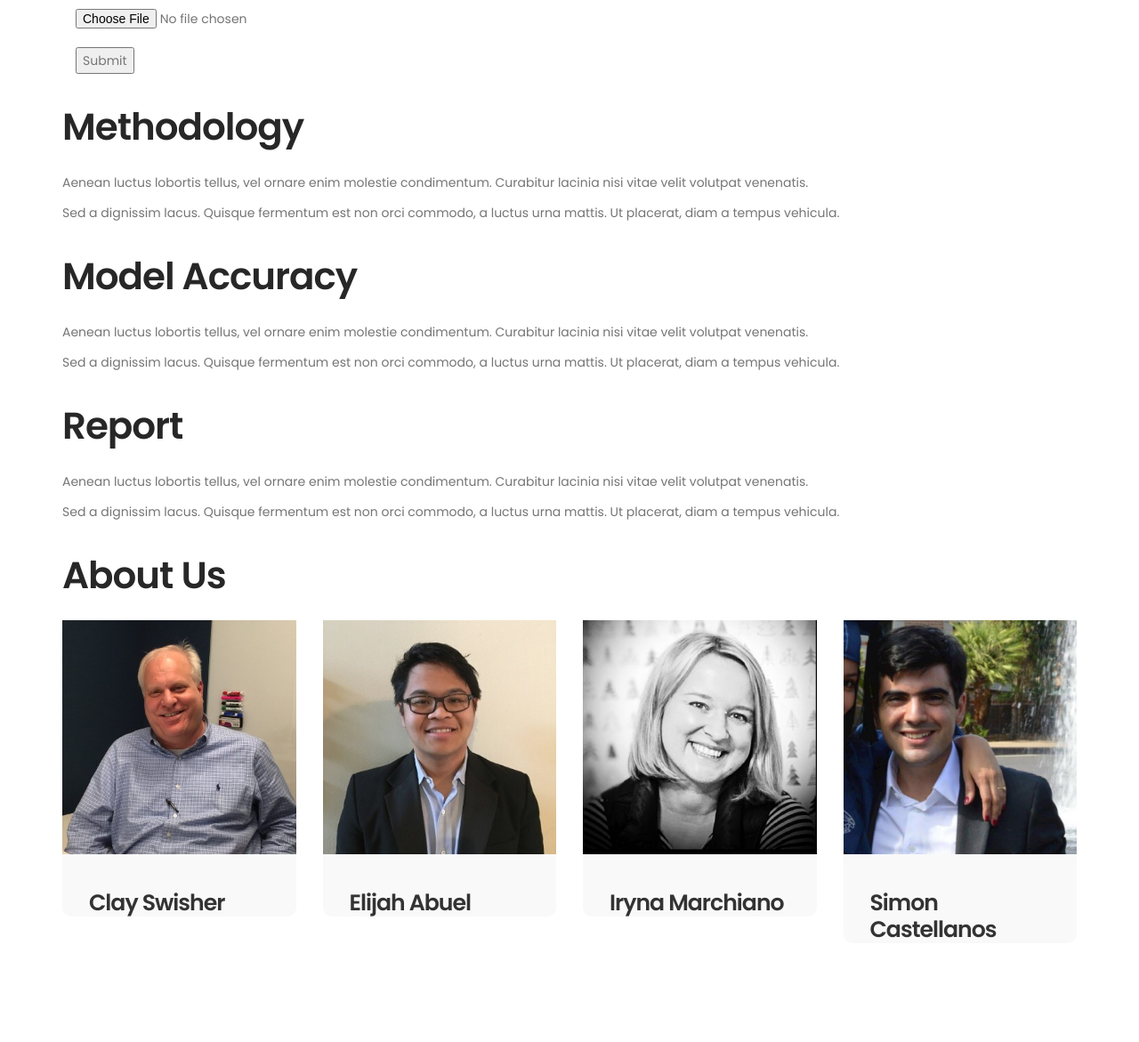
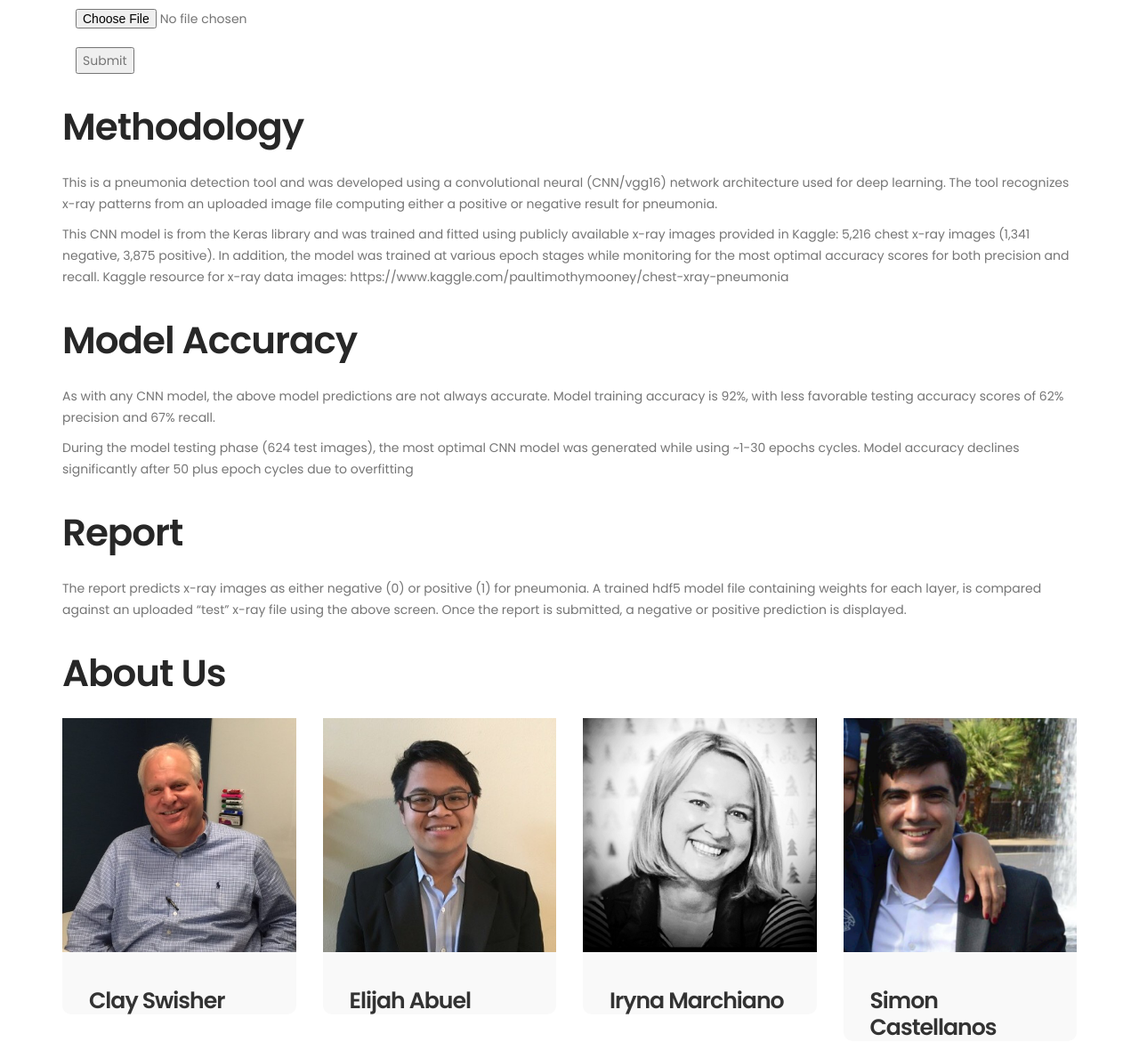
Before and after one commit to lcswsher/Group_4_Project_4, a Flask app: page / in a window 1280 px wide. Shown: the part 595-1766 px from the top of the page at 89% size. Before the commit the page ends 1649 px from the top, so only its background shows below. Run offline with Flask 2, Linux system fonts and the light colour scheme; some libraries are stand-ins or nearby versions.

Commit message:
update to upload.html to add comments for Meth, Accuracy, Report

```diff
--- a/templates/upload.html
+++ b/templates/upload.html
@@ -124,7 +124,7 @@
                                    </div>
                                    <div class="col-sm-12" style="text-align: center; padding: 5px; vertical-align: middle;">
 
-                                        <a name="methodology"><p> Accuracy of the CNN algorithm: 93%</p></a>
+                                        <a name="methodology"><p> Accuracy of the CNN algorithm: 92%</p></a>
 
                                    </div>
                                    <div class="col-sm-12">
@@ -152,8 +152,13 @@
                          <div class="about-info">
                               <h2 class="wow fadeInUp">Methodology</h2>
                               <div class="wow fadeInUp">
-                                   <p>Aenean luctus lobortis tellus, vel ornare enim molestie condimentum. Curabitur lacinia nisi vitae velit volutpat venenatis.</p>
-                                   <p>Sed a dignissim lacus. Quisque fermentum est non orci commodo, a luctus urna mattis. Ut placerat, diam a tempus vehicula.</p>
+                                   <p>This is a pneumonia detection tool and was developed using a convolutional neural (CNN/vgg16) network architecture used
+                                   for deep learning. The tool recognizes x-ray patterns from an uploaded image file computing either a positive or
+                                   negative result for pneumonia.</p>
+                                   <p>This CNN model is from the Keras library and was trained and fitted using publicly available x-ray images provided in
+                                   Kaggle: 5,216 chest x-ray images (1,341 negative, 3,875 positive). In addition, the model was trained at various epoch
+                                   stages while monitoring for the most optimal accuracy scores for both precision and recall. Kaggle resource for x-ray
+                                   data images: https://www.kaggle.com/paultimothymooney/chest-xray-pneumonia</p>
                               </div>
                          </div>
                     </div>
@@ -170,8 +175,10 @@
                          <div class="about-info">
                               <h2 class="wow fadeInUp">Model Accuracy</h2>
                               <div class="wow fadeInUp">
-                                   <p>Aenean luctus lobortis tellus, vel ornare enim molestie condimentum. Curabitur lacinia nisi vitae velit volutpat venenatis.</p>
-                                   <p>Sed a dignissim lacus. Quisque fermentum est non orci commodo, a luctus urna mattis. Ut placerat, diam a tempus vehicula.</p>
+                                   <p>As with any CNN model, the above model predictions are not always accurate. Model training accuracy is 92%, with less
+                                   favorable testing accuracy scores of 62% precision and 67% recall.</p>
+                                   <p>During the model testing phase (624 test images), the most optimal CNN model was generated while using ~1-30 epochs
+                                   cycles. Model accuracy declines significantly after 50 plus epoch cycles due to overfitting</p>
                               </div>
                          </div>
                     </div>
@@ -188,8 +195,9 @@
                          <div class="about-info">
                               <h2 class="wow fadeInUp" data-wow-delay="0.6s">Report</h2>
                               <div class="wow fadeInUp" data-wow-delay="0.8s">
-                                   <p>Aenean luctus lobortis tellus, vel ornare enim molestie condimentum. Curabitur lacinia nisi vitae velit volutpat venenatis.</p>
-                                   <p>Sed a dignissim lacus. Quisque fermentum est non orci commodo, a luctus urna mattis. Ut placerat, diam a tempus vehicula.</p>
+                                   <p>The report predicts x-ray images as either negative (0) or positive (1) for pneumonia. A trained hdf5 model file
+                                   containing weights for each layer, is compared against an uploaded “test” x-ray file using the above screen. Once the
+                                   report is submitted, a negative or positive prediction is displayed.</p>
                               </div>
                          </div>
                     </div>
```
